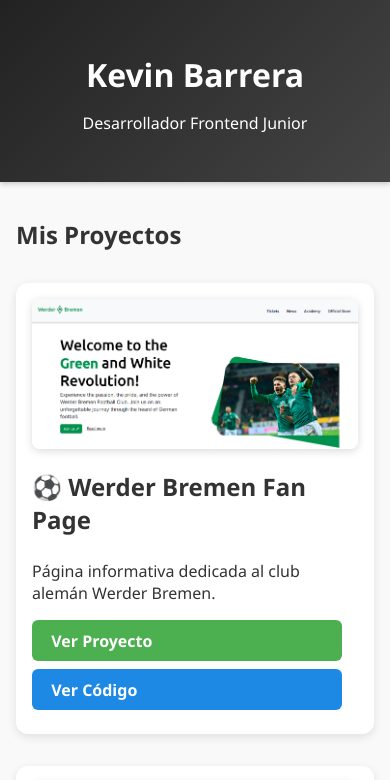
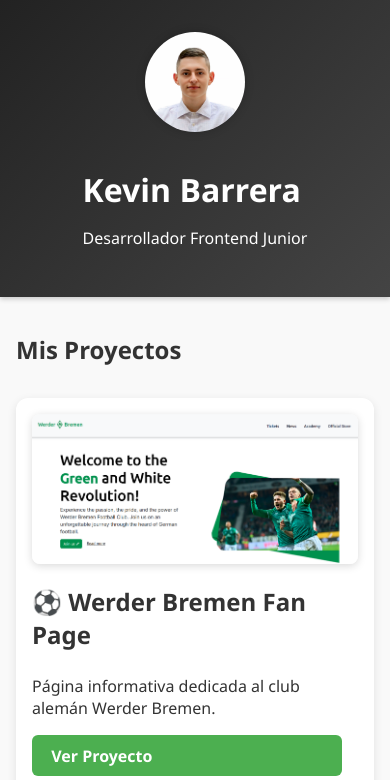
Before and after one commit to kevinbarrera17/portafolio, a plain HTML site: page index.html in a window 390 px wide. Shown: the top 780 px of the page. Drawn offline with nearby package versions, Linux system fonts and the light colour scheme.

Commit message:
Actualizar header e imagen

```diff
--- a/css/style.css
+++ b/css/style.css
@@ -6,17 +6,25 @@
   color: #333;
 }
 
-header {
-  text-align: center;
-  padding: 2rem;
-  background: linear-gradient(135deg, #222, #444);
-  color: #fff;
-  box-shadow: 0 2px 5px rgba(0, 0, 0, 0.2);
-}
-
 h1 {
   font-size: 2.5rem;
   margin-bottom: 0.2rem;
+}
+
+footer {
+  text-align: center;
+  background: #222;
+  color: white;
+  padding: 2rem;
+}
+
+footer a {
+  color: #00aced;
+  text-decoration: none;
+}
+
+footer a:hover {
+  color: #6bd5fc;
 }
 
 .btn {
@@ -60,20 +68,39 @@
   transform: scale(1.05);
 }
 
-footer {
-  text-align: center;
-  background: #222;
-  color: white;
-  padding: 2rem;
+.foto-cv {
+  width: 150px;
+  height: 150px;
+  border-radius: 50%;
+  margin-bottom: 1rem;
 }
 
-footer a {
-  color: #00aced;
-  text-decoration: none;
+.foto-perfil {
+  width: 100px;
+  height: 100px;
+  border-radius: 50%;
+  object-fit: cover;
+  box-shadow: 0 0 10px rgba(0, 0, 0, 0.2);
 }
 
-footer a:hover {
-  color: #6bd5fc;
+.header {
+  text-align: center;
+  padding: 2rem;
+  background: linear-gradient(135deg, #222, #444);
+  color: #fff;
+  box-shadow: 0 2px 5px rgba(0, 0, 0, 0.2);
+}
+
+.info {
+  display: flex;
+  align-items: center;
+  justify-content: center;
+  flex-wrap: wrap;
+  gap: 15px;
+}
+
+.info-header {
+  text-align: left;
 }
 
 .preview {
@@ -137,3 +164,14 @@
     width: 100%;
   }
 }
+
+@media screen and (max-width: 600px) {
+  .info {
+    flex-direction: column;
+    text-align: center;
+  }
+
+  .textos {
+    text-align: center;
+  }
+}
--- a/index.html
+++ b/index.html
@@ -11,14 +11,18 @@
 </head>
 
 <body>
-  <header>
-    <h1>Kevin Barrera</h1>
-    <p>Desarrollador Frontend Junior</p>
+  <header class="header">
+    <div class="info">
+      <img src="img/FOTO-CV.jpg" alt="Foto de Kevin Barrera" class="foto-perfil" />
+      <div class="info-header">
+        <h1 class="titulo">Kevin Barrera</h1>
+        <p class="subtitulo">Desarrollador Frontend Junior</p>
+      </div>
+    </div>
   </header>
 
   <section class="proyectos">
     <h2>Mis Proyectos</h2>
-
     <div class="proyecto" data-aos="fade-up">
       <img src="img/captura-pagina-uno.png" alt="Vista previa Werder Bremen" class="preview">
       <h3>⚽ Werder Bremen Fan Page</h3>
```
